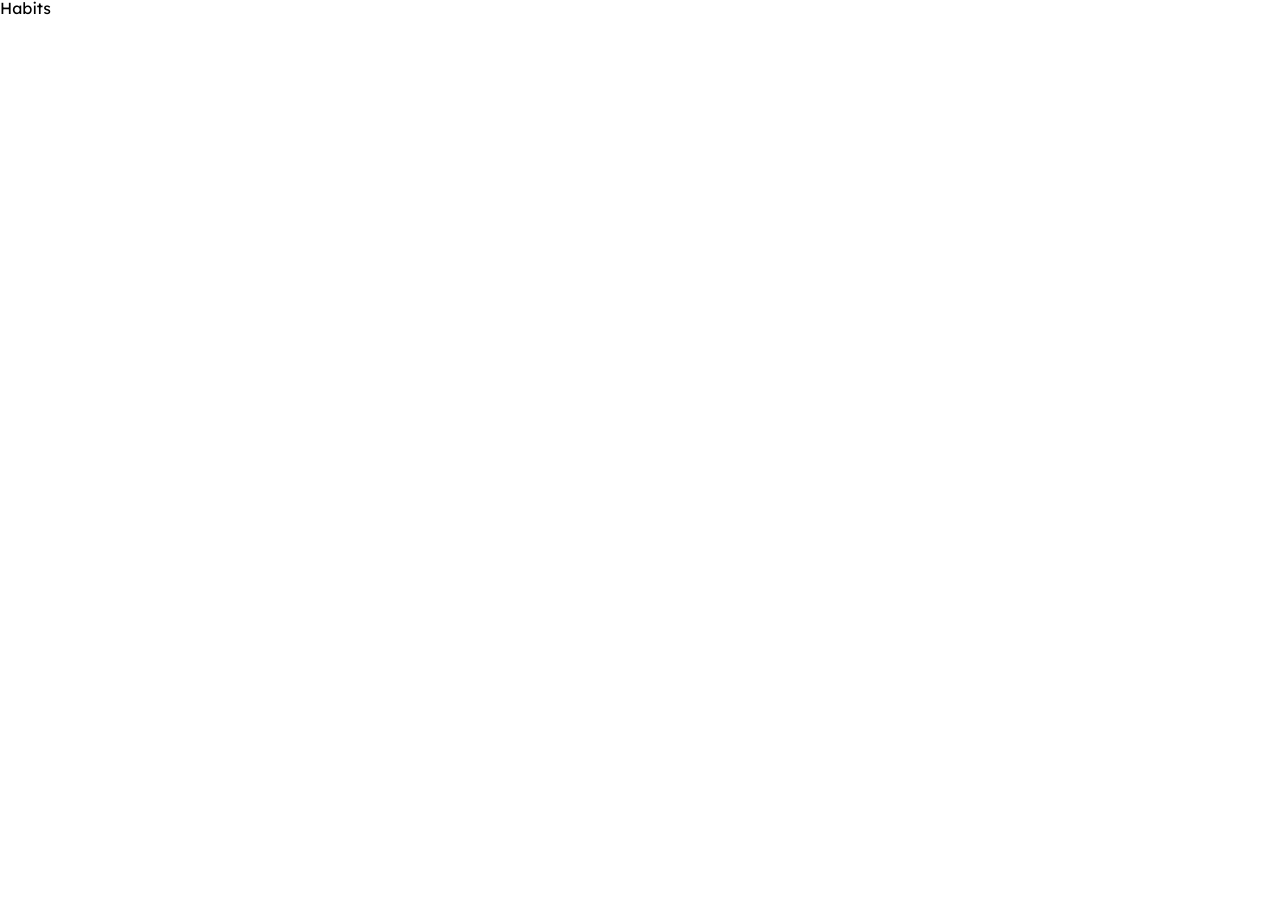
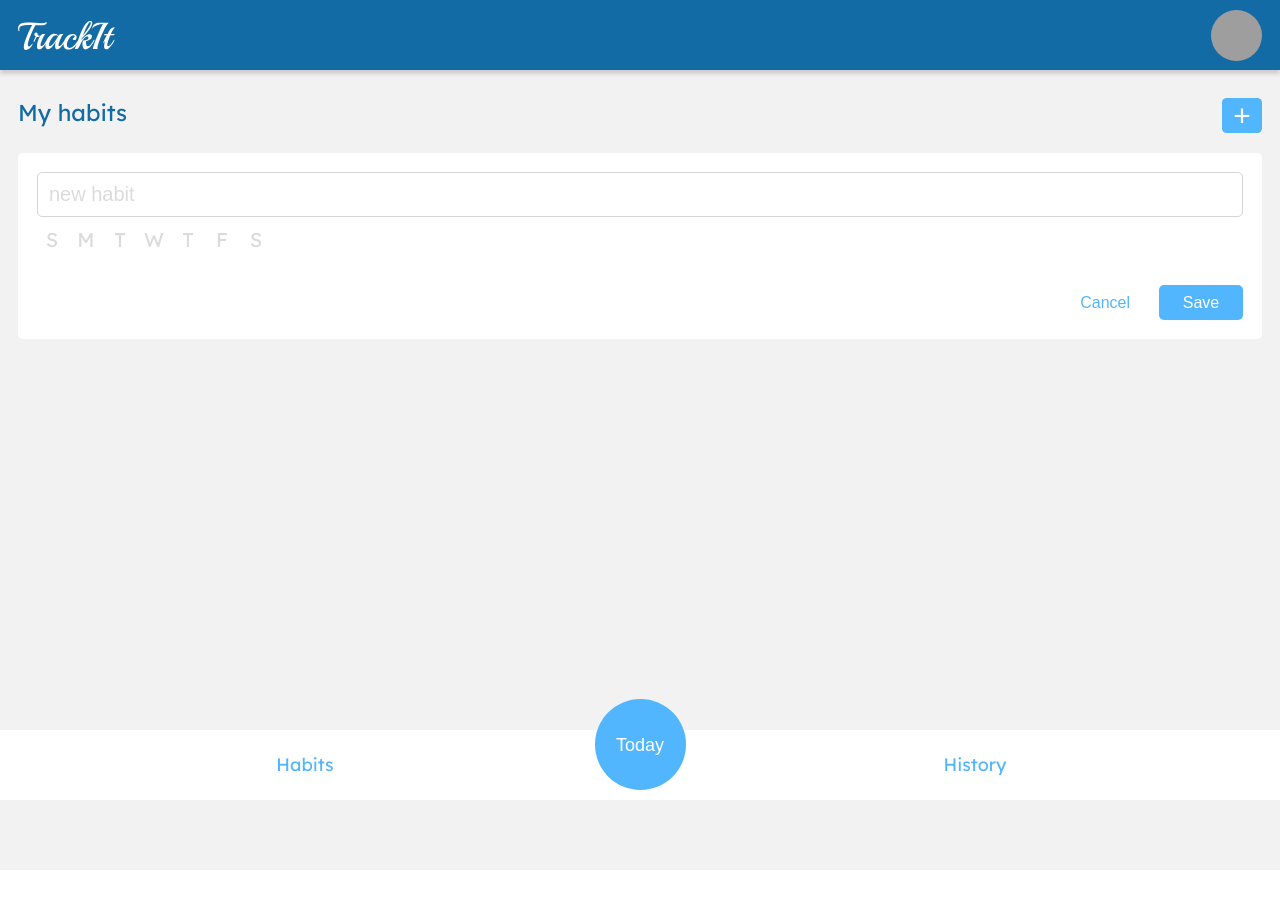
Before and after one commit to pedrosabinooo/projeto10-trackit, a React (Create React App) app: page /habits in a window 1280 px wide. Shown: the top 908 px of the page. Before the commit the page ends 800 px from the top, so only its background shows below. Built offline with nearby package versions, Linux system fonts and the light colour scheme; grey boxes are pictures that could not be loaded.

Commit message:
create habit

```diff
--- a/src/assets/css/style.css
+++ b/src/assets/css/style.css
@@ -8,6 +8,10 @@ body {
   height: 100vh;
   font-family: 'Lexend Deca', sans-serif;
   background-color: var(--cor-fundo-tela);
+  display: flex;
+  flex-direction: column;
+  align-items: center;
+  position: relative;
 }
 
 body::-webkit-scrollbar {
--- a/src/components/App.js
+++ b/src/components/App.js
@@ -11,14 +11,22 @@ import History from "./History";
 
 function App() {
   const [userInfo, setUserInfo] = useState({
-    id: null,
-    name: "",
-    image: "",
-    email: "",
-    password: "",
-    token: "",
+    // id: null,
+    // name: "",
+    // image: "",
+    // email: "",
+    // password: "",
+    // token: "",
+    email: "pedro@driven.com.br",
+    id: 2007,
+    image:
+      "https://image.shutterstock.com/image-vector/web-developer-design-vector-illustration-260nw-314602454.jpg",
+    name: "Pedro",
+    password: "123",
+    token:
+      "eyJhbGciOiJIUzI1NiIsInR5cCI6IkpXVCJ9.eyJpZCI6MjAwNywiaWF0IjoxNjQ4NzYxOTkyfQ.ExxNDDK_SizujD6bzSvsi9GX9w7GuarlJUe76642uuc",
   });
-
+  // console.log(userInfo);
   return (
     <UserContext.Provider value={{ userInfo, setUserInfo }}>
       <BrowserRouter>
--- a/src/components/Habits.js
+++ b/src/components/Habits.js
@@ -1,9 +1,196 @@
+import axios from "axios";
+import { useState, useContext } from "react";
+import styled from "styled-components";
+import Container from "./layout/Container";
+
+import UserContext from "./../contexts/UserContext";
+
+import Header from "./layout/Header";
+import Menu from "./layout/Menu";
+
 function Habits() {
-    return (
-        <>
-          <span>Habits</span>
-        </>
-    );
+  const { userInfo } = useContext(UserContext);
+  const config = {
+    headers: {
+      Authorization: `Bearer ${userInfo.token}`,
+    },
+  };
+
+  const [newHabit, setNewHabit] = useState("");
+  const [selectedDays, setSelectedDays] = useState([]);
+  const [visible, setVisible] = useState(false);
+
+  const weekdays = [
+    { id: 0, name: "S" },
+    { id: 1, name: "M" },
+    { id: 2, name: "T" },
+    { id: 3, name: "W" },
+    { id: 4, name: "T" },
+    { id: 5, name: "F" },
+    { id: 6, name: "S" },
+  ];
+
+  function checkSelectedDay(day) {
+    const jaSelecionado = selectedDays.some((id) => id === day);
+    if (!jaSelecionado) {
+      setSelectedDays([...selectedDays, day]);
+    } else {
+      const newSelectedDays = selectedDays.filter((id) => id !== day);
+      setSelectedDays(newSelectedDays);
+    }
+    console.log(selectedDays);
   }
 
-  export default Habits;
+  function saveHabit(newHabit, selectedDays) {
+    const URL = `https://mock-api.bootcamp.respondeai.com.br/api/v2/trackit/habits`;
+    const promise = axios.post(
+      URL,
+      {
+        name: newHabit,
+        days: selectedDays,
+      },
+      config
+    );
+    console.log(newHabit)
+    promise.then(({ data }) => {
+      console.log(data);
+      setNewHabit("");
+      setSelectedDays([]);
+    });
+    promise.catch((err) => {
+      console.log(err.response.statusText);
+    });
+  }
+
+  return (
+    <Container>
+      <Header />
+      <main>
+        <div className="title">
+          <span>My habits</span>
+          <button>
+            <span>+</span>
+          </button>
+        </div>
+        <NewHabit>
+          <input
+            type="text"
+            placeholder="new habit"
+            onChange={(e) => setNewHabit(e.target.value)}
+          />
+          <Weekday>
+            {weekdays.map((day) => (
+              <Day
+                key={day.id}
+                style={
+                  selectedDays.some((id) => id === day)
+                    ? {
+                        color: "#FFFFFF",
+                        background: "#CFCFCF",
+                        border: "#CFCFCF",
+                      }
+                    : {
+                        color: "#DBDBDB",
+                        background: "#FFFFFF",
+                        border: "#D4D4D4",
+                      }
+                }
+                onClick={() => checkSelectedDay(day.id)}
+              >
+                {day.name}
+              </Day>
+            ))}
+          </Weekday>
+          <div className="buttons">
+            <button className="cancel">Cancel</button>
+            <button
+              className="save"
+              onClick={() => saveHabit(newHabit, selectedDays)}
+            >
+              Save
+            </button>
+          </div>
+        </NewHabit>
+      </main>
+      <Menu />
+    </Container>
+  );
+}
+
+const NewHabit = styled.div`
+  margin-top: 20px;
+  padding: 19px;
+  background-color: #ffffff;
+  border: none;
+  border-radius: 5px;
+
+  input {
+    width: 100%;
+    height: 45px;
+    padding-left: 11px;
+    margin-bottom: 8px;
+    border: 1px solid #d5d5d5;
+    border-radius: 5px;
+    font-style: normal;
+    font-weight: 400;
+    font-size: 20px;
+    line-height: 25px;
+    color: #666666;
+  }
+
+  input::placeholder {
+    color: #dbdbdb;
+  }
+
+  .buttons {
+    display: flex;
+    justify-content: end;
+  }
+
+  .cancel {
+    font-style: normal;
+    font-weight: 400;
+    font-size: 16px;
+    text-align: center;
+    color: #52b6ff;
+    background-color: transparent;
+    border: none;
+  }
+
+  .save {
+    width: 84px;
+    height: 35px;
+    margin-left: 23px;
+    background: #52b6ff;
+    border: none;
+    border-radius: 5px;
+    font-style: normal;
+    font-weight: 400;
+    font-size: 16px;
+    text-align: center;
+    color: #ffffff;
+  }
+`;
+
+const Weekday = styled.div`
+  display: flex;
+  gap: 4px;
+  margin-bottom: 30px;
+`;
+
+const Day = styled.div`
+  height: 30px;
+  width: 30px;
+  color: ${(props) => props.style.color};
+  font-style: normal;
+  font-weight: 400;
+  font-size: 20px;
+  background-color: ${(props) => props.style.background};
+  border: 1px solid ${(props) => props.style.border};
+  border-radius: 5px;
+  display: flex;
+  justify-content: center;
+  align-items: center;
+`;
+
+export default Habits;
--- a/src/components/Today.js
+++ b/src/components/Today.js
@@ -1,9 +1,20 @@
+import Container from "./layout/Container";
+
+import Header from "./layout/Header";
+import Menu from "./layout/Menu";
+
 function Today() {
-    return (
-      <>
-        <span>Today</span>
-      </>
-    );
-  }
+  return (
+    <Container>
+      <Header />
+      <main>
+        <div className="title">
+          <span>Today</span>
+        </div>
+      </main>
+      <Menu />
+    </Container>
+  );
+}
 
-  export default Today;
+export default Today;
--- a/src/components/layout/Container.js
+++ b/src/components/layout/Container.js
@@ -1,67 +1,46 @@
 import styled from "styled-components";
 
 const Container = styled.div`
+  position: relative;
+  width: 100vw;
+  height: 100vh;
+  background: #f2f2f2;
+  margin-top: 70px;
+  margin-bottom: 70px;
+  padding-bottom: 32px;
   display: flex;
-  flex-direction: column;
-  align-items: center;
+  justify-content: center;
 
-  * {
-    width: 303px;
+  main {
+    width: 100%;
+    height:100%;
+    padding: 0 18px;
   }
 
-  img {
-    width: 180px;
-    height: 178px;
-    margin-top: 70px;
-    margin-bottom: 33px;
+  .title {
+    width: 100%;
+    margin-top: 28px;
+    display: flex;
+    justify-content: space-between;
+    font-style: normal;
+    font-weight: 400;
+    font-size: 23px;
+    line-height: 29px;
+    color: #126ba5;
   }
 
-  form {
-    display: flex;
-    flex-direction: column;
-    align-items: center;
-    justify-content: center;
-    row-gap: 6px;
-  }
-
-  form input {
-    font-family: "Lexend Deca", sans-serif;
-    background: #ffffff;
-    border: 1px solid #d5d5d5;
-    box-sizing: border-box;
-    border-radius: 5px;
-    height: 45px;
-    font-size: 20px;
-    padding-left: 11px;
-  }
-
-  form input::placeholder {
-      color: #DBDBDB;
-  }
-
-  form button {
-    font-family: "Lexend Deca", sans-serif;
-    background: #52b6ff;
-    border-radius: 4.63636px;
-    border: none;
-    height: 45px;
-    font-style: normal;
-    font-weight: 400;
-    font-size: 21px;
-    line-height: 26px;
-    text-align: center;
-    color: #ffffff;
-  }
-
-  form span {
-    font-style: normal;
-    font-weight: 400;
-    font-size: 13.976px;
-    line-height: 17px;
-    text-align: center;
-    text-decoration-line: underline;
-    color: #52b6ff;
-    margin-top: 19px;
+  .title>button {
+width: 40px;
+height: 35px;
+background: #52B6FF;
+border-radius: 4.63636px;
+font-style: normal;
+font-weight: 400;
+font-size: 30px;
+line-height: 34px;
+text-align: center;
+color: #FFFFFF;
+border:none;
   }
 `;
 
--- /dev/null
+++ b/src/components/layout/ContainerInitial.js
@@ -0,0 +1,68 @@
+import styled from "styled-components";
+
+const ContainerInitial = styled.div`
+  display: flex;
+  flex-direction: column;
+  align-items: center;
+
+  * {
+    width: 303px;
+  }
+
+  img {
+    width: 180px;
+    height: 178px;
+    margin-top: 70px;
+    margin-bottom: 33px;
+  }
+
+  form {
+    display: flex;
+    flex-direction: column;
+    align-items: center;
+    justify-content: center;
+    row-gap: 6px;
+  }
+
+  form input {
+    font-family: "Lexend Deca", sans-serif;
+    background: #ffffff;
+    border: 1px solid #d5d5d5;
+    box-sizing: border-box;
+    border-radius: 5px;
+    height: 45px;
+    font-size: 20px;
+    padding-left: 11px;
+  }
+
+  form input::placeholder {
+      color: #DBDBDB;
+  }
+
+  form button {
+    font-family: "Lexend Deca", sans-serif;
+    background: #52b6ff;
+    border-radius: 4.63636px;
+    border: none;
+    height: 45px;
+    font-style: normal;
+    font-weight: 400;
+    font-size: 21px;
+    line-height: 26px;
+    text-align: center;
+    color: #ffffff;
+  }
+
+  form span {
+    font-style: normal;
+    font-weight: 400;
+    font-size: 13.976px;
+    line-height: 17px;
+    text-align: center;
+    text-decoration-line: underline;
+    color: #52b6ff;
+    margin-top: 19px;
+  }
+`;
+
+export default ContainerInitial;
--- /dev/null
+++ b/src/components/layout/Header.js
@@ -0,0 +1,53 @@
+import styled from "styled-components";
+import { useContext } from "react";
+
+import UserContext from "./../../contexts/UserContext";
+
+import MiniLogo from "./../../assets/img/minilogo.svg";
+
+function Header() {
+  const { userInfo } = useContext(UserContext);
+  console.log(userInfo);
+  return (
+    <Container>
+      <div className="header">
+        <img src={MiniLogo} alt="Small logo" className="logo" />
+        <img src={userInfo.image} alt="Profile pic" className="profile-pic" />
+      </div>
+    </Container>
+  );
+}
+
+const Container = styled.div`
+  position: fixed;
+  height: 70px;
+  width: 100%;
+  left: 0px;
+  top: 0px;
+  background: #126ba5;
+  box-shadow: 0px 4px 4px rgba(0, 0, 0, 0.15);
+  display: flex;
+  justify-content: center;
+  align-items: center;
+
+  .header {
+    width: 100%;
+    display: flex;
+    justify-content: space-between;
+    align-items: center;
+    padding: 0 18px;
+  }
+
+  .logo {
+    width: 97px;
+    height: 49px;
+  }
+
+  .profile-pic {
+    width: 51px;
+    height: 51px;
+    border-radius: 98.5px;
+  }
+`;
+
+export default Header;
--- /dev/null
+++ b/src/components/layout/Menu.js
@@ -0,0 +1,69 @@
+import styled from "styled-components";
+import { useNavigate } from "react-router-dom";
+
+function Menu() {
+  const navigate = useNavigate();
+  return (
+    <Container>
+      <div onClick={() => navigate("/habits")}>
+        <span>Habits</span>
+      </div>
+      <button onClick={() => navigate("/today")}>
+        <span>Today</span>
+      </button>
+      <div onClick={() => navigate("/history")}>
+        <span>History</span>
+      </div>
+    </Container>
+  );
+}
+
+const Container = styled.div`
+  position: fixed;
+  height: 70px;
+  width: 100%;
+  bottom: 0px;
+  background: #ffffff;
+  display: flex;
+  justify-content: space-around;
+  align-items: center;
+  gap: 60px;
+
+  span {
+    font-style: normal;
+    font-weight: 400;
+    font-size: 18px;
+    line-height: 22px;
+    text-align: center;
+    color: #52b6ff;
+  }
+
+  button {
+    position: absolute;
+    bottom: 0px;
+    background-color: #52b6ff;
+    width: 91px;
+    height: 91px;
+    border-radius: 98.5px;
+    border: none;
+    display: flex;
+    justify-content: center;
+    align-items: center;
+    margin-bottom: 10px;
+  }
+
+  button span {
+    color: #ffffff;
+  }
+
+  div {
+    min-width: 157px;
+    width: 100%;
+    height: 100%;
+    display: flex;
+    justify-content: center;
+    align-items: center;
+  }
+`;
+
+export default Menu;
```
Also changed, not shown: src/components/History.js (+18 -6 lines), src/components/LogIn.js (+4 -7 lines), src/components/SignUp.js (+4 -8 lines), src/assets/img/minilogo.svg (added).
